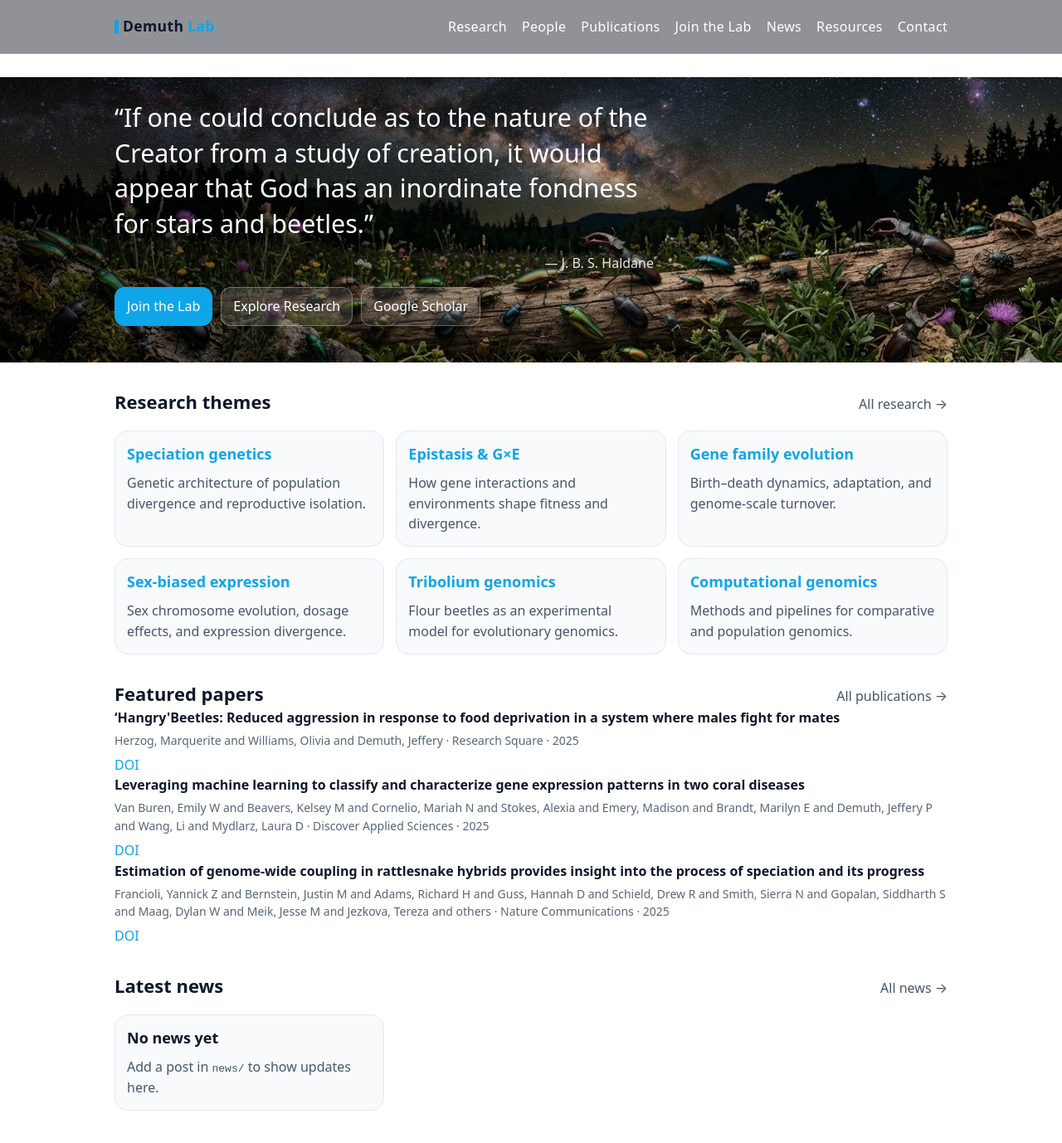
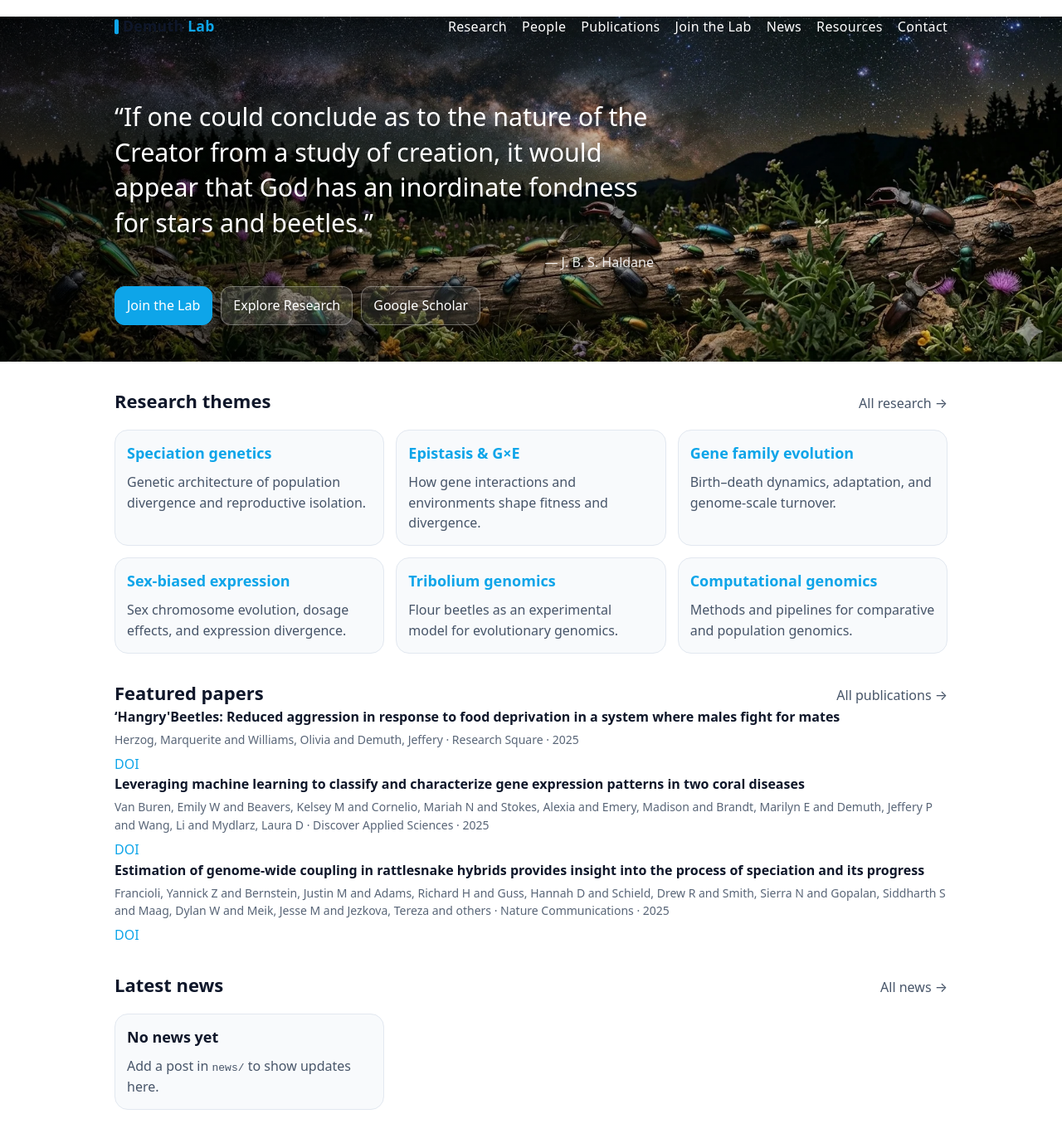
Before and after one commit to demuth-lab/demuth-lab.github.io, a Jekyll site: the page built from index.md, in a window 1280 px wide and 1400 px high. Shown: the top 1378 px of the window at 83% size. Built offline with Jekyll 4.4.1, drawn with Linux system fonts in a browser that asks for light colours.

Commit message:
Update main.css

```diff
--- a/assets/css/main.css
+++ b/assets/css/main.css
@@ -33,9 +33,19 @@
   position:sticky;
   top:0;
   z-index:100;
-  background:rgba(10,15,25,0.45);
-  backdrop-filter:blur(8px);
-  border-bottom:1px solid rgba(255,255,255,0.08);
+  background:transparent;
+  border-bottom:none;
+  backdrop-filter:none;
+}
+
+.site-header .container{
+  background:transparent;
+}
+
+.site-header + main,
+.site-header + .page-content,
+.site-header + .content{
+  margin-top:0;
 }
 
 .header-inner{
@@ -155,6 +165,8 @@
   width:100vw;
   margin-left:-50vw;
   margin-right:-50vw;
+  margin-top:-72px;
+  padding-top:72px;
   min-height:300px;
   display:flex;
   align-items:center;
```
